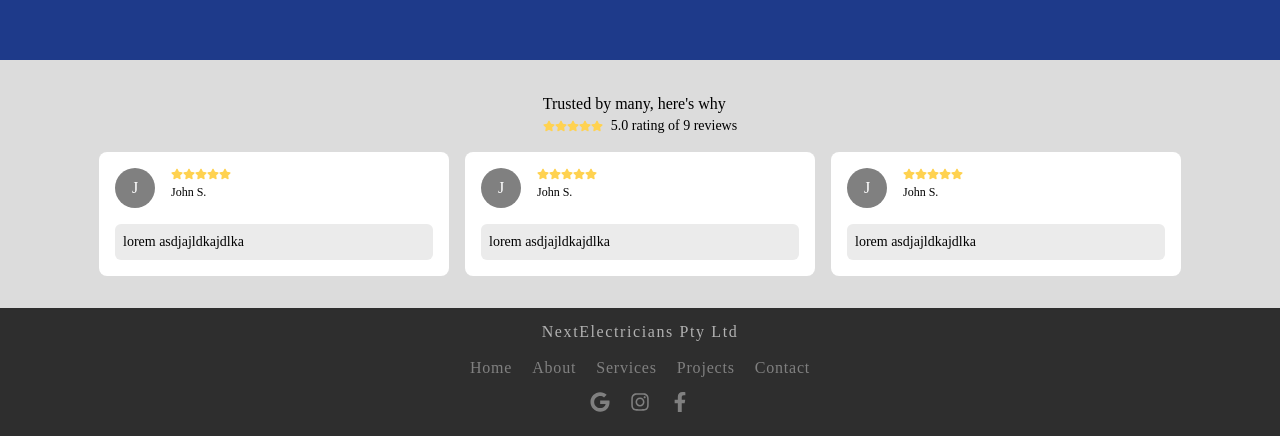
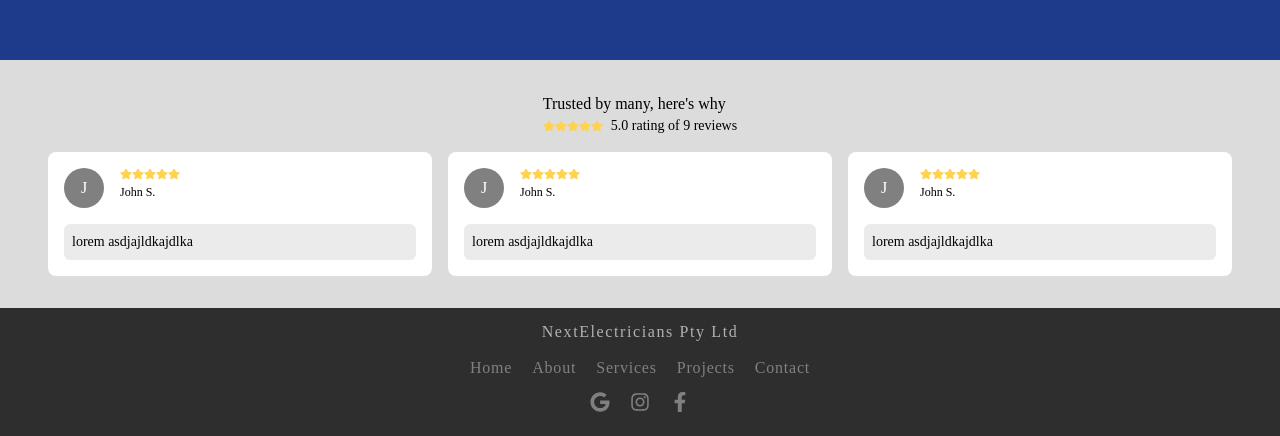
Before and after one commit to Wazmond/next-electricians, a Next.js app: page / in a window 1280 px wide. Shown: the part 1540-1976 px from the top of the page. Built offline with nearby package versions, Linux system fonts and the light colour scheme; a web font is replaced by a local one.

Commit message:
Playing around with width of review cards for testimonials.

```diff
--- a/src/components/testimonials/reviewCard.tsx
+++ b/src/components/testimonials/reviewCard.tsx
@@ -12,7 +12,7 @@ interface Props {
 const ReviewCard = (props: Props) => {
   return (
     <div
-      className={`flex flex-col rounded-lg min-w-[350px] px-4 py-4 gap-4 bg-white ${props.className}`}
+      className={`min-w-[250px] w-[30%] flex flex-col rounded-lg px-4 py-4 gap-4 bg-white ${props.className}`}
     >
       <div className={`flex flex-row gap-4`}>
         {props.profile ? (
```
